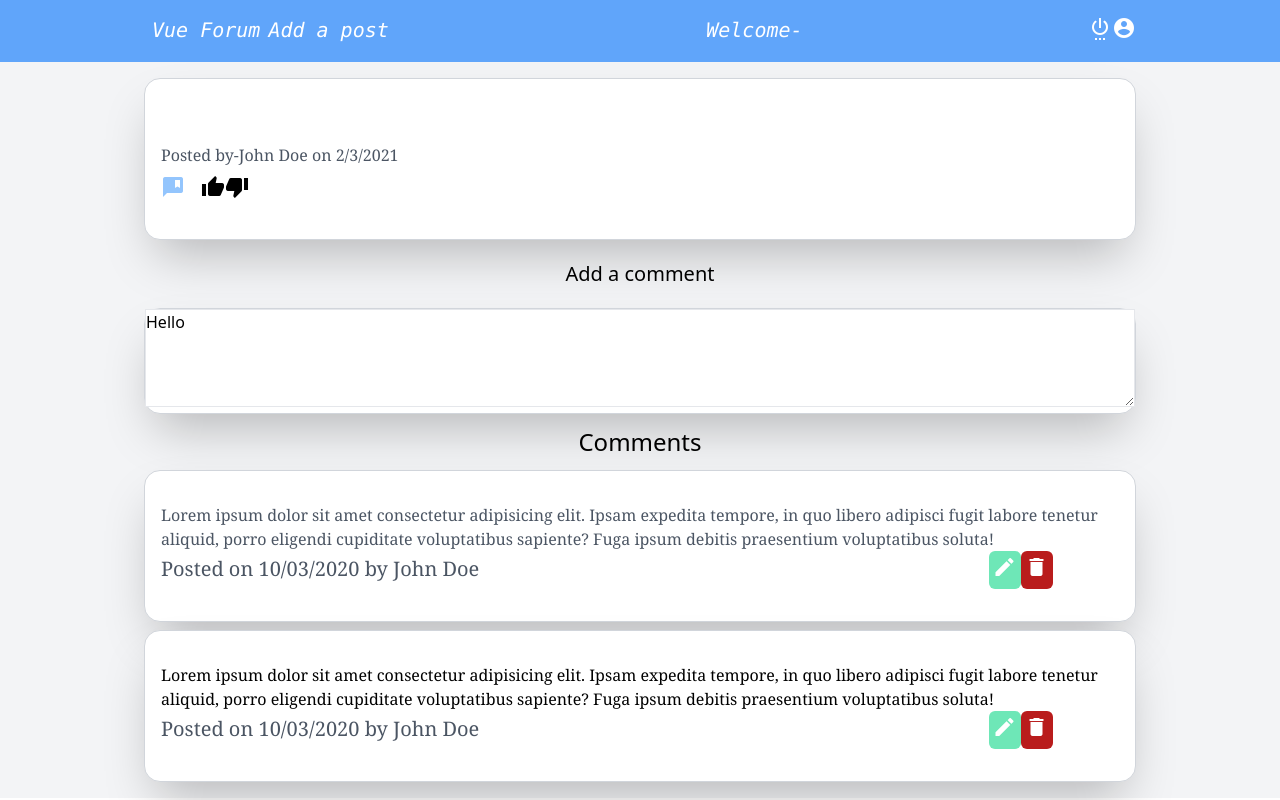
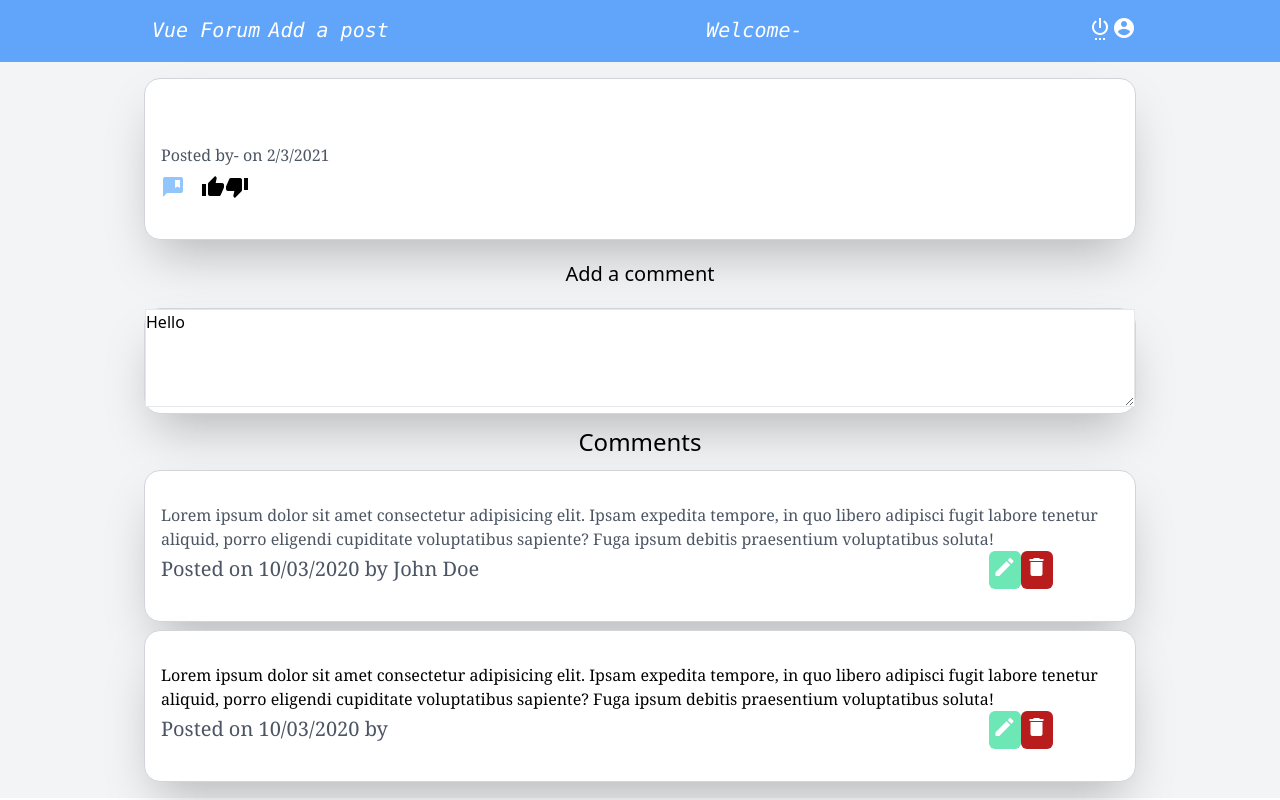
Before and after one commit to TanzimIbthesam/Vue-3, a Vue app in the folder forumapp/: page /posts in a window 1280 px wide. Built offline with nearby package versions, Linux system fonts and the light colour scheme; no server answers; the database is empty; sample sign-in values are in the browser's storage.

Commit message:
24-Comment requires login and username fetched in postdetailslogin

```diff
--- a/forumapp/src/router/index.js
+++ b/forumapp/src/router/index.js
@@ -70,7 +70,8 @@ const routes = [
     path: '/posts',
     name: 'individualpost',
     component:SinglePost,
-    props:true
+    props:true,
+    beforeEnter: requireAuth
   },
 
   //   {
--- a/forumapp/src/views/Posts.vue
+++ b/forumapp/src/views/Posts.vue
@@ -13,7 +13,7 @@
              <!-- <router-link :to="{name:'individualpost'}"> -->
                   <!-- <router-link :to="{name:'Singlepost',params:{id:job.id,details:job.details,position:job.position}}"> <h2>{{ job.position }}</h2></router-link> -->
 
-                  <router-link :to="{name:'individualpost',params:{id:authUserpost.id,title:authUserpost.title,description:authUserpost.description}}">
+                  <router-link :to="{name:'individualpost',params:{id:authUserpost.id,title:authUserpost.title,description:authUserpost.description,user_name:authUserpost.user_name}}">
 
             <p class="text-gray-600 font-serif text-2xl text-center px-4" href="">{{authUserpost.title}}</p>
              </router-link>
@@ -74,7 +74,7 @@ thumb_down
 
             <p class="text-gray-600 font-serif text-2xl text-center px-4" href="">{{unauthUserpost.title}}</p>
              </router-link> -->
-              <router-link :to="{name:'individualpost',params:{id:unauthUserpost.id,title:unauthUserpost.title,description:unauthUserpost.description}}">
+              <router-link :to="{name:'individualpost',params:{id:unauthUserpost.id,title:unauthUserpost.title,description:unauthUserpost.description,user_name:unauthUserpost.user_name}}">
 
             <p class="text-gray-600 font-serif text-2xl text-center px-4" href="">{{unauthUserpost.title}}</p>
              </router-link>
--- a/forumapp/src/views/SinglePost.vue
+++ b/forumapp/src/views/SinglePost.vue
@@ -11,7 +11,7 @@
 
 
             </p>
-            <p class="text-gray-600 font-serif text-md  px-4">Posted by-John Doe on 2/3/2021</p>
+            <p class="text-gray-600 font-serif text-md  px-4">Posted by-{{user_name}} on 2/3/2021</p>
             <div>
                 <span><span class="material-icons px-4 p-1 text-2xl text-blue-300">
                     <a class="text-2xl" href="">comment_bank</a>
@@ -62,7 +62,7 @@ delete
               <p class="font-serif px-4 text-md text-black">Lorem ipsum dolor sit amet consectetur adipisicing elit. Ipsam expedita tempore, in quo libero adipisci fugit labore tenetur aliquid, porro eligendi cupiditate voluptatibus sapiente? Fuga ipsum debitis praesentium voluptatibus soluta!</p>
                   <div class="xl:flex xl:flex-row sm:flex sm:flex-col justify-between w-11/12">
                   <div>
-                          <p class="font-serif px-4 text-xl text-gray-600 py-1">Posted on 10/03/2020 by <a href="">John Doe</a> </p>
+                          <p class="font-serif px-4 text-xl text-gray-600 py-1">Posted on 10/03/2020 by <a href="">{{user_name}}</a> </p>
                   </div>
                   <div class="ml-4 xl:ml-0">
                       <button class="px-1 py-1 bg-green-300 text-white font-sans rounded-md"><span class="material-icons">
@@ -99,7 +99,8 @@ export default {
         return{
               id:this.$route.params.id,
               title:this.$route.params.title,
-              description:this.$route.params.description
+              description:this.$route.params.description,
+              user_name:this.$route.params.user_name
 
         }
 
```
